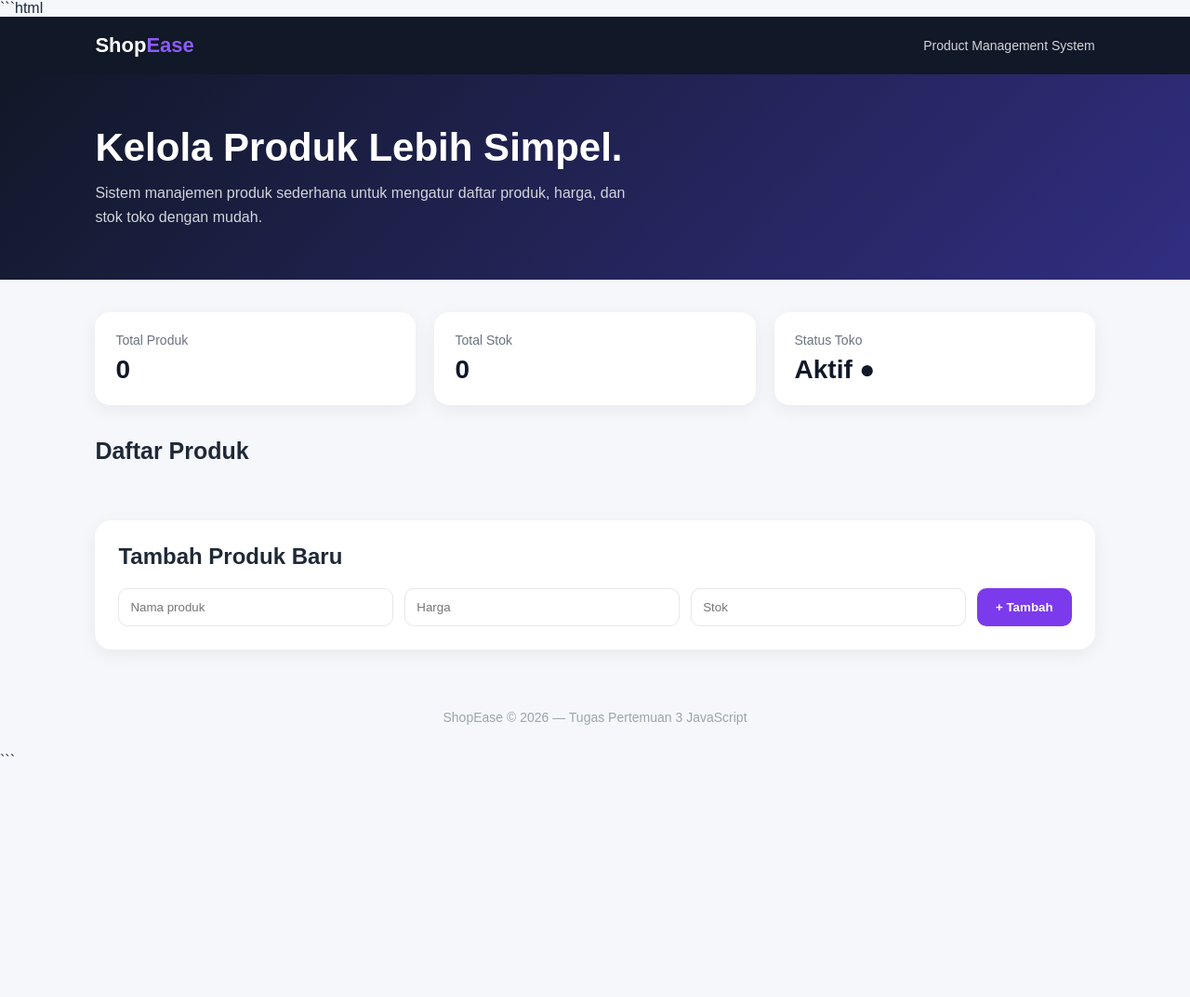
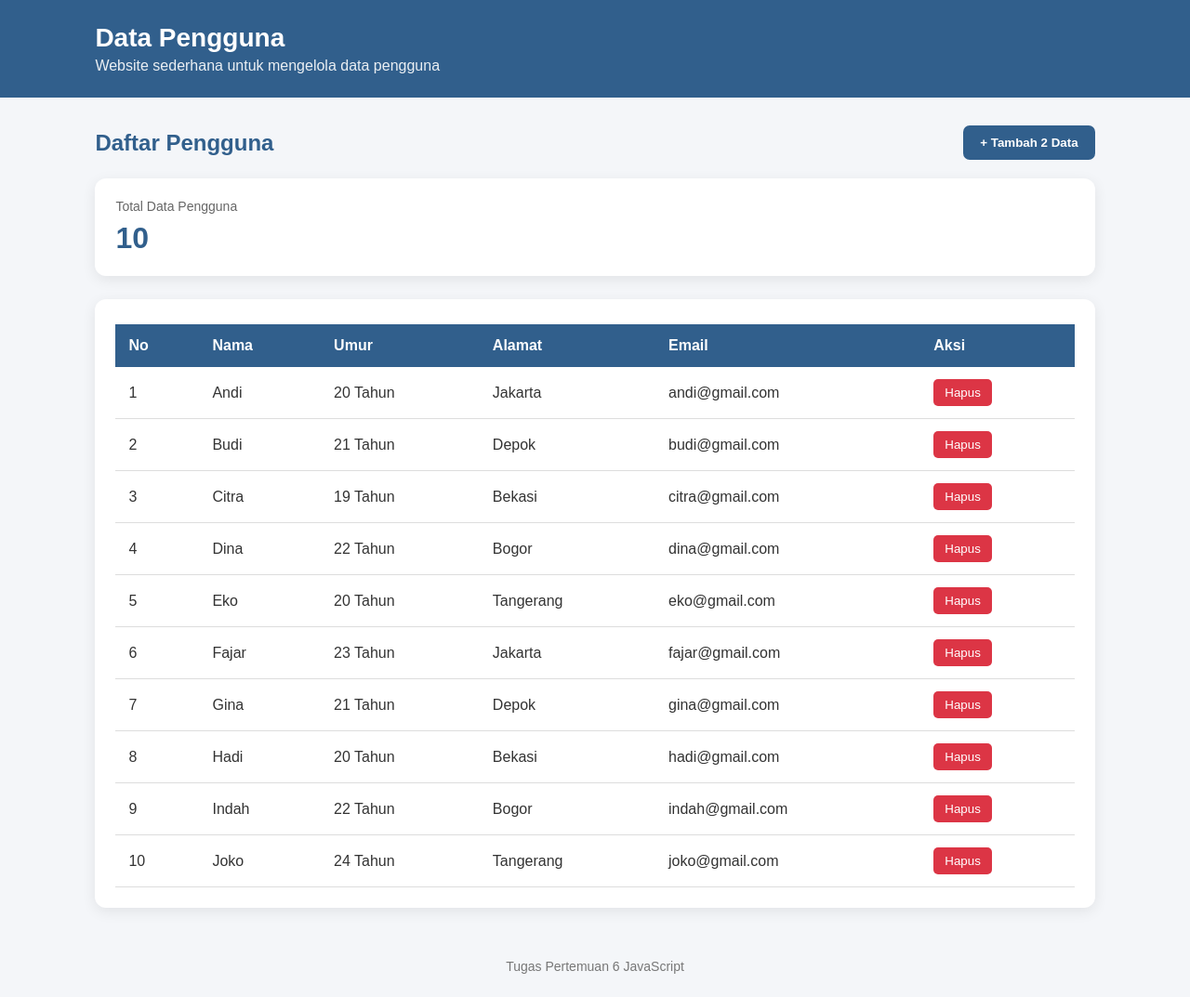
Before and after one commit to bgasdaru/tugasjavascriptbagas, a plain HTML site: page index.html in a window 1280 px wide. Shown: the whole page at 93% size. Before the commit the page ends 828 px from the top, so only its background shows below. Drawn offline with Linux system fonts and the light colour scheme.

Commit message:
Add files via upload

````diff
--- /dev/null
+++ b/controller.js
@@ -0,0 +1,59 @@
+// Menampilkan data menggunakan map()
+function lihatData() {
+    const tabel = document.getElementById("tabelData");
+
+    tabel.innerHTML = "";
+
+    data.map((item, index) => {
+        tabel.innerHTML += `
+            <tr>
+                <td>${index + 1}</td>
+                <td>${item.nama}</td>
+                <td>${item.umur} Tahun</td>
+                <td>${item.alamat}</td>
+                <td>${item.email}</td>
+                <td>
+                    <button class="btn-hapus" onclick="hapusData(${index})">
+                        Hapus
+                    </button>
+                </td>
+            </tr>
+        `;
+    });
+
+    document.getElementById("totalData").innerText = data.length;
+}
+
+// Menambah minimal 2 data menggunakan push()
+function tambahData() {
+    data.push(
+        {
+            nama: "Kiki",
+            umur: 21,
+            alamat: "Jakarta",
+            email: "kiki@gmail.com"
+        },
+        {
+            nama: "Lina",
+            umur: 20,
+            alamat: "Depok",
+            email: "lina@gmail.com"
+        }
+    );
+
+    lihatData();
+
+    alert("2 data berhasil ditambahkan!");
+}
+
+// Menghapus data
+function hapusData(index) {
+    data.splice(index, 1);
+
+    lihatData();
+
+    alert("Data berhasil dihapus!");
+}
+
+// Menampilkan data pertama kali
+lihatData();
--- /dev/null
+++ b/data.js
@@ -0,0 +1,62 @@
+let data = [
+    {
+        nama: "Andi",
+        umur: 20,
+        alamat: "Jakarta",
+        email: "andi@gmail.com"
+    },
+    {
+        nama: "Budi",
+        umur: 21,
+        alamat: "Depok",
+        email: "budi@gmail.com"
+    },
+    {
+        nama: "Citra",
+        umur: 19,
+        alamat: "Bekasi",
+        email: "citra@gmail.com"
+    },
+    {
+        nama: "Dina",
+        umur: 22,
+        alamat: "Bogor",
+        email: "dina@gmail.com"
+    },
+    {
+        nama: "Eko",
+        umur: 20,
+        alamat: "Tangerang",
+        email: "eko@gmail.com"
+    },
+    {
+        nama: "Fajar",
+        umur: 23,
+        alamat: "Jakarta",
+        email: "fajar@gmail.com"
+    },
+    {
+        nama: "Gina",
+        umur: 21,
+        alamat: "Depok",
+        email: "gina@gmail.com"
+    },
+    {
+        nama: "Hadi",
+        umur: 20,
+        alamat: "Bekasi",
+        email: "hadi@gmail.com"
+    },
+    {
+        nama: "Indah",
+        umur: 22,
+        alamat: "Bogor",
+        email: "indah@gmail.com"
+    },
+    {
+        nama: "Joko",
+        umur: 24,
+        alamat: "Tangerang",
+        email: "joko@gmail.com"
+    }
+];
--- a/index.html
+++ b/index.html
@@ -1,10 +1,11 @@
-```html
 <!DOCTYPE html>
 <html lang="id">
+
 <head>
     <meta charset="UTF-8">
     <meta name="viewport" content="width=device-width, initial-scale=1.0">
-    <title>ShopEase - Manajemen Produk</title>
+
+    <title>Data Pengguna</title>
 
     <style>
         * {
@@ -15,242 +16,134 @@
         }
 
         body {
-            background: #f5f7fb;
-            color: #1f2937;
+            background: #f4f6f9;
+            color: #333;
         }
 
-        /* NAVBAR */
-        nav {
-            background: #111827;
+        .header {
+            background: #315f8c;
             color: white;
-            padding: 18px 8%;
-            display: flex;
-            justify-content: space-between;
-            align-items: center;
+            padding: 25px 8%;
         }
 
-        .logo {
-            font-size: 22px;
-            font-weight: bold;
+        .header h1 {
+            font-size: 28px;
+            margin-bottom: 5px;
         }
 
-        .logo span {
-            color: #8b5cf6;
+        .header p {
+            opacity: 0.9;
         }
 
-        .nav-text {
-            color: #d1d5db;
-            font-size: 14px;
+        .container {
+            width: 84%;
+            margin: 30px auto;
         }
 
-        /* HERO */
-        .hero {
-            padding: 55px 8%;
-            background: linear-gradient(135deg, #111827, #312e81);
-            color: white;
-        }
-
-        .hero h1 {
-            font-size: 42px;
-            margin-bottom: 12px;
-        }
-
-        .hero p {
-            color: #d1d5db;
-            max-width: 600px;
-            line-height: 1.6;
-        }
-
-        /* CONTAINER */
-        .container {
-            width: 84%;
-            max-width: 1200px;
-            margin: 35px auto;
-        }
-
-        /* STATISTICS */
-        .stats {
-            display: grid;
-            grid-template-columns: repeat(3, 1fr);
-            gap: 20px;
-            margin-bottom: 35px;
-        }
-
-        .stat-card {
-            background: white;
-            padding: 22px;
-            border-radius: 16px;
-            box-shadow: 0 5px 20px rgba(0,0,0,0.06);
-        }
-
-        .stat-card p {
-            color: #6b7280;
-            font-size: 14px;
-            margin-bottom: 8px;
-        }
-
-        .stat-card h2 {
-            font-size: 28px;
-            color: #111827;
-        }
-
-        /* SECTION HEADER */
-        .section-header {
+        .top-section {
             display: flex;
             justify-content: space-between;
             align-items: center;
             margin-bottom: 20px;
         }
 
-        .section-header h2 {
-            font-size: 25px;
+        .top-section h2 {
+            color: #315f8c;
         }
 
-        /* PRODUCT GRID */
-        #daftarProduk {
-            display: grid;
-            grid-template-columns: repeat(3, 1fr);
-            gap: 22px;
-        }
-
-        .product-card {
-            background: white;
-            padding: 22px;
-            border-radius: 18px;
-            box-shadow: 0 5px 20px rgba(0,0,0,0.06);
-            transition: 0.3s;
-            position: relative;
-        }
-
-        .product-card:hover {
-            transform: translateY(-5px);
-            box-shadow: 0 12px 25px rgba(0,0,0,0.10);
-        }
-
-        .product-icon {
-            width: 55px;
-            height: 55px;
-            background: #ede9fe;
-            border-radius: 14px;
-            display: flex;
-            align-items: center;
-            justify-content: center;
-            font-size: 25px;
-            margin-bottom: 18px;
-        }
-
-        .product-card h3 {
-            font-size: 19px;
-            margin-bottom: 8px;
-        }
-
-        .product-id {
-            font-size: 12px;
-            color: #9ca3af;
-            margin-bottom: 15px;
-        }
-
-        .price {
-            font-size: 20px;
-            font-weight: bold;
-            color: #7c3aed;
-            margin-bottom: 10px;
-        }
-
-        .stock {
-            color: #6b7280;
-            font-size: 14px;
-            margin-bottom: 18px;
-        }
-
-        .delete-btn {
-            width: 100%;
-            border: none;
-            padding: 10px;
-            border-radius: 10px;
-            background: #fee2e2;
-            color: #dc2626;
-            cursor: pointer;
-            font-weight: bold;
-            transition: 0.2s;
-        }
-
-        .delete-btn:hover {
-            background: #fecaca;
-        }
-
-        /* ADD PRODUCT */
-        .form-section {
-            background: white;
-            margin-top: 40px;
-            padding: 25px;
-            border-radius: 18px;
-            box-shadow: 0 5px 20px rgba(0,0,0,0.06);
-        }
-
-        .form-section h2 {
-            margin-bottom: 20px;
-        }
-
-        .form {
-            display: grid;
-            grid-template-columns: 1fr 1fr 1fr auto;
-            gap: 12px;
-        }
-
-        input {
-            padding: 12px;
-            border: 1px solid #e5e7eb;
-            border-radius: 10px;
-            outline: none;
-        }
-
-        input:focus {
-            border-color: #8b5cf6;
-        }
-
-        .add-btn {
-            background: #7c3aed;
+        .btn-tambah {
+            background: #315f8c;
             color: white;
             border: none;
-            padding: 12px 20px;
-            border-radius: 10px;
+            padding: 11px 18px;
+            border-radius: 7px;
             cursor: pointer;
             font-weight: bold;
         }
 
-        .add-btn:hover {
-            background: #6d28d9;
+        .btn-tambah:hover {
+            background: #244a6d;
         }
 
-        footer {
+        .card {
+            background: white;
+            padding: 22px;
+            border-radius: 12px;
+            box-shadow: 0 4px 15px rgba(0, 0, 0, 0.08);
+            margin-bottom: 25px;
+        }
+
+        .card-title {
+            color: #666;
+            font-size: 14px;
+            margin-bottom: 8px;
+        }
+
+        .total {
+            font-size: 32px;
+            font-weight: bold;
+            color: #315f8c;
+        }
+
+        .table-container {
+            overflow-x: auto;
+        }
+
+        table {
+            width: 100%;
+            border-collapse: collapse;
+            margin-top: 5px;
+        }
+
+        th {
+            background: #315f8c;
+            color: white;
+            padding: 14px;
+            text-align: left;
+        }
+
+        td {
+            padding: 13px 14px;
+            border-bottom: 1px solid #ddd;
+        }
+
+        tr:hover {
+            background: #f5f8fb;
+        }
+
+        .btn-hapus {
+            background: #dc3545;
+            color: white;
+            border: none;
+            padding: 7px 12px;
+            border-radius: 5px;
+            cursor: pointer;
+        }
+
+        .btn-hapus:hover {
+            background: #b52a37;
+        }
+
+        .footer {
             text-align: center;
-            padding: 30px;
-            color: #9ca3af;
+            padding: 25px;
+            color: #777;
             font-size: 14px;
         }
 
-        /* RESPONSIVE */
-        @media (max-width: 800px) {
-            .stats,
-            #daftarProduk {
-                grid-template-columns: 1fr;
+        @media (max-width: 700px) {
+            .container {
+                width: 94%;
             }
 
-            .form {
-                grid-template-columns: 1fr;
+            .top-section {
+                flex-direction: column;
+                align-items: flex-start;
+                gap: 15px;
             }
 
-            .hero h1 {
-                font-size: 32px;
-            }
-
-            nav {
-                padding: 18px 5%;
-            }
-
-            .container {
-                width: 90%;
+            .header {
+                padding: 25px 5%;
             }
         }
     </style>
@@ -258,83 +151,62 @@
 
 <body>
 
-    <nav>
-        <div class="logo">Shop<span>Ease</span></div>
-        <div class="nav-text">Product Management System</div>
-    </nav>
+    <div class="header">
+        <h1>Data Pengguna</h1>
+        <p>Website sederhana untuk mengelola data pengguna</p>
+    </div>
 
-    <section class="hero">
-        <h1>Kelola Produk Lebih Simpel.</h1>
-        <p>
-            Sistem manajemen produk sederhana untuk mengatur
-            daftar produk, harga, dan stok toko dengan mudah.
-        </p>
-    </section>
+    <div class="container">
 
-    <main class="container">
-
-        <!-- STATISTIK -->
-        <div class="stats">
-            <div class="stat-card">
-                <p>Total Produk</p>
-                <h2 id="totalProduk">0</h2>
+        <div class="top-section">
+            <div>
+                <h2>Daftar Pengguna</h2>
             </div>
 
-            <div class="stat-card">
-                <p>Total Stok</p>
-                <h2 id="totalStok">0</h2>
+            <button class="btn-tambah" onclick="tambahData()">
+                + Tambah 2 Data
+            </button>
+        </div>
+
+        <div class="card">
+            <div class="card-title">
+                Total Data Pengguna
             </div>
 
-            <div class="stat-card">
-                <p>Status Toko</p>
-                <h2>Aktif ●</h2>
+            <div class="total" id="totalData">
+                0
             </div>
         </div>
 
-        <!-- DAFTAR PRODUK -->
-        <div class="section-header">
-            <h2>Daftar Produk</h2>
+        <div class="card table-container">
+
+            <table>
+                <thead>
+                    <tr>
+                        <th>No</th>
+                        <th>Nama</th>
+                        <th>Umur</th>
+                        <th>Alamat</th>
+                        <th>Email</th>
+                        <th>Aksi</th>
+                    </tr>
+                </thead>
+
+                <tbody id="tabelData">
+                </tbody>
+            </table>
+
         </div>
 
-        <div id="daftarProduk"></div>
+    </div>
 
-        <!-- FORM TAMBAH PRODUK -->
-        <section class="form-section">
-            <h2>Tambah Produk Baru</h2>
+    <div class="footer">
+        Tugas Pertemuan 6 JavaScript
+    </div>
 
-            <div class="form">
-                <input
-                    type="text"
-                    id="namaProduk"
-                    placeholder="Nama produk"
-                >
-
-                <input
-                    type="number"
-                    id="hargaProduk"
-                    placeholder="Harga"
-                >
-
-                <input
-                    type="number"
-                    id="stokProduk"
-                    placeholder="Stok"
-                >
-
-                <button class="add-btn" onclick="tambahProdukDariForm()">
-                    + Tambah
-                </button>
-            </div>
-        </section>
-
-    </main>
-
-    <footer>
-        ShopEase © 2026 — Tugas Pertemuan 3 JavaScript
-    </footer>
-
-    <script src="script.js"></script>
+    <script src="data.js"></script>
+    <script src="controller.js"></script>
 
 </body>
+
 </html>
-```
````
